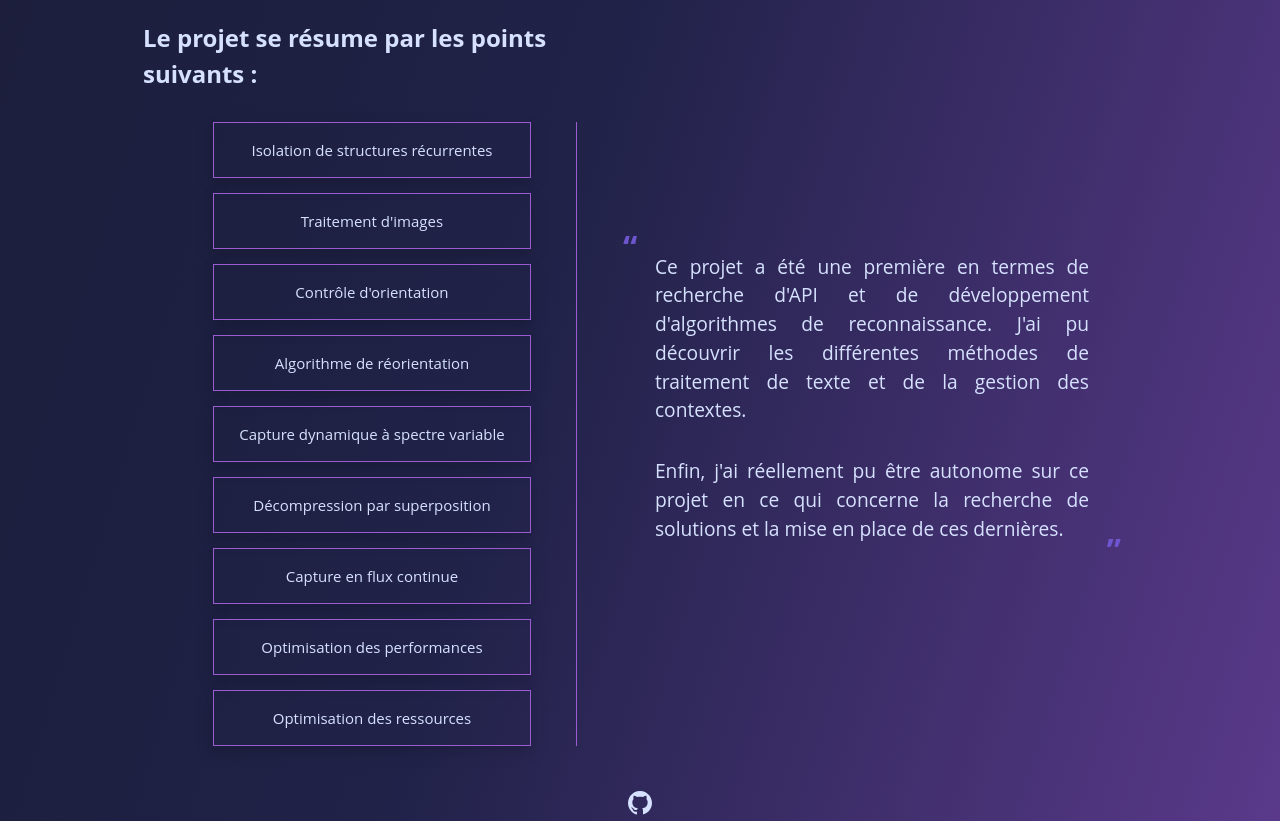
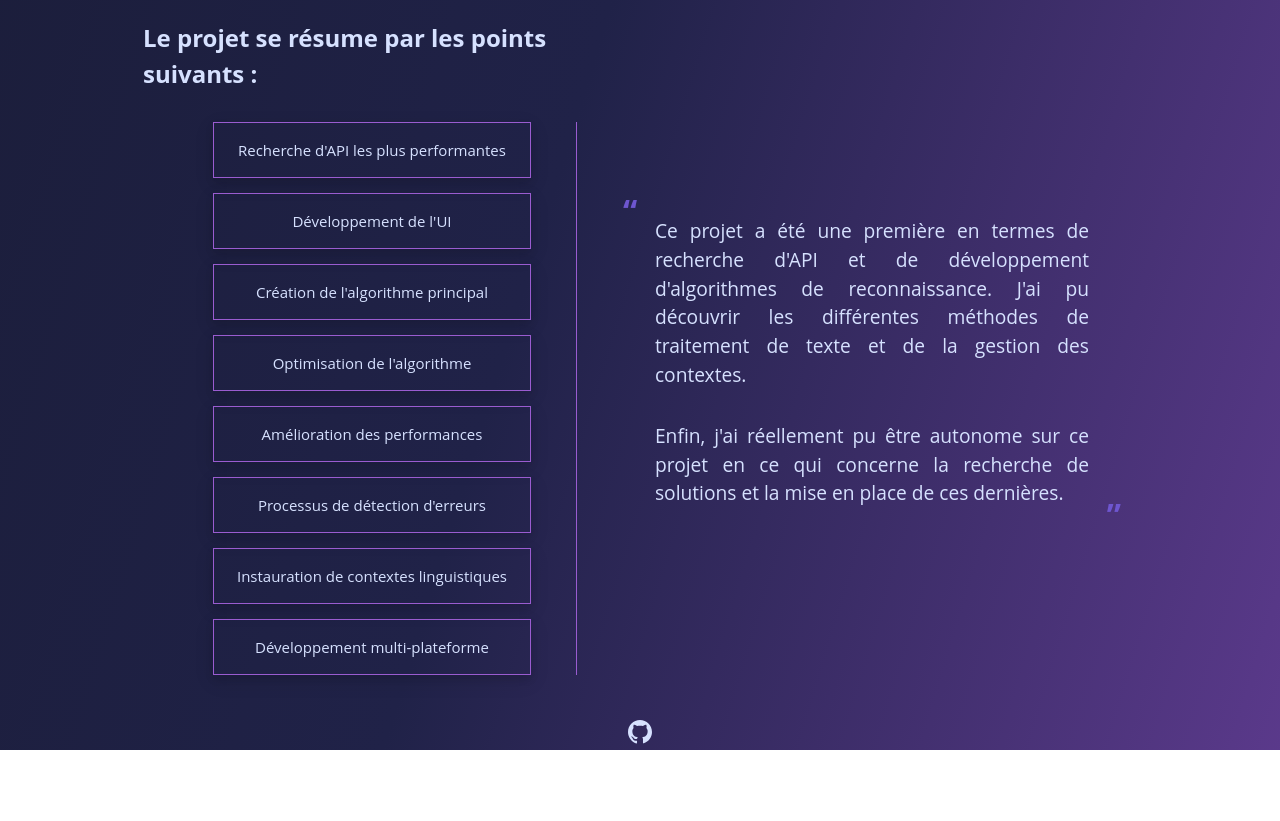
Before and after one commit to ArthurDesmonts/portfolio, a Vue app: page /portfolio/mlkit in a window 1280 px wide. Shown: the part 2000-2821 px from the top of the page. After the commit the page ends 2750 px from the top, so only its background shows below. Built offline with nearby package versions, Linux system fonts and the light colour scheme.

Commit message:
ajout de la liste des fonctionnalités du projet mlkit

```diff
--- a/src/components/Mlkit.vue
+++ b/src/components/Mlkit.vue
@@ -36,17 +36,17 @@
         <div class="list-container">
             <p><span class='sub-title-prelist'>Le projet se résume par les points suivants :</span></p>
             <ul class="list">
-                <li>Isolation de structures récurrentes</li>
-                <li>Traitement d'images</li>
-                <li>Contrôle d'orientation</li>
-                <li>Algorithme de réorientation</li>
-                <li>Capture dynamique à spectre variable</li>
-                <li>Décompression par superposition</li>
-                <li>Capture en flux continue</li>
-                <li>Optimisation des performances</li>
-                <li>Optimisation des ressources</li>
+                <li>Recherche d'API les plus performantes</li>
+                <li>Développement de l'UI</li>
+                <li>Création de l'algorithme principal</li>
+                <li>Optimisation de l'algorithme</li>
+                <li>Amélioration des performances</li>
+                <li>Processus de détection d'erreurs</li>
+                <li>Instauration de contextes linguistiques</li>
+                <li>Développement multi-plateforme</li>
             </ul>
         </div>
+
         <div class="summary justify-content ">
             <p>Ce projet a été une première en termes de recherche d'API et de développement d'algorithmes de reconnaissance. J'ai pu découvrir les différentes méthodes de traitement de texte et de la gestion des contextes.</p>
             <p>Enfin, j'ai réellement pu être autonome sur ce projet en ce qui concerne la recherche de solutions et la mise en place de ces dernières.</p>
```
